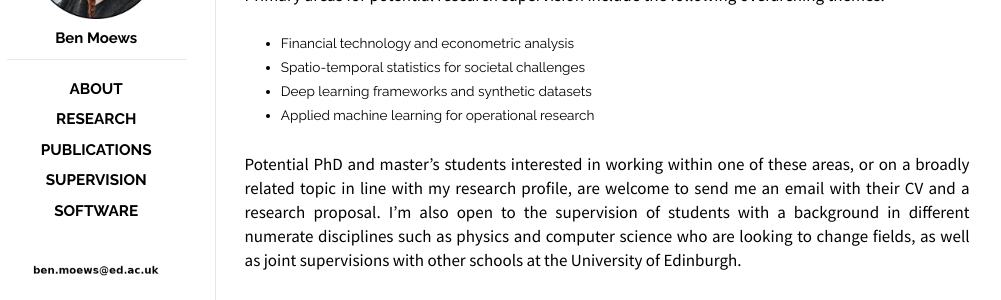
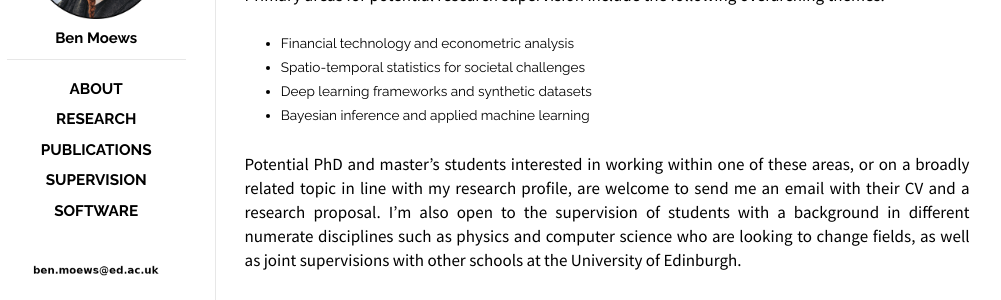
Before and after one commit to moews/moews.github.io, a Jekyll site: the page built from _posts/2017-03-25-supervision.md, in a window 1280 px wide. Shown: the part 161-461 px from the top of the page, without its empty margins (143-1144 px from the left). Built offline with Jekyll 4.4.1, drawn with Linux system fonts in a browser that asks for light colours.

Commit message:
Update 2017-03-25-supervision.md

```diff
--- a/_posts/2017-03-25-supervision.md
+++ b/_posts/2017-03-25-supervision.md
@@ -64,7 +64,8 @@ Primary areas for potential research supervision include the following overarchi
 * Financial technology and econometric analysis
 * Spatio-temporal statistics for societal challenges
 * Deep learning frameworks and synthetic datasets
-* Applied machine learning for operational research
+* Bayesian inference and applied machine learning
+
 
 
 
```
